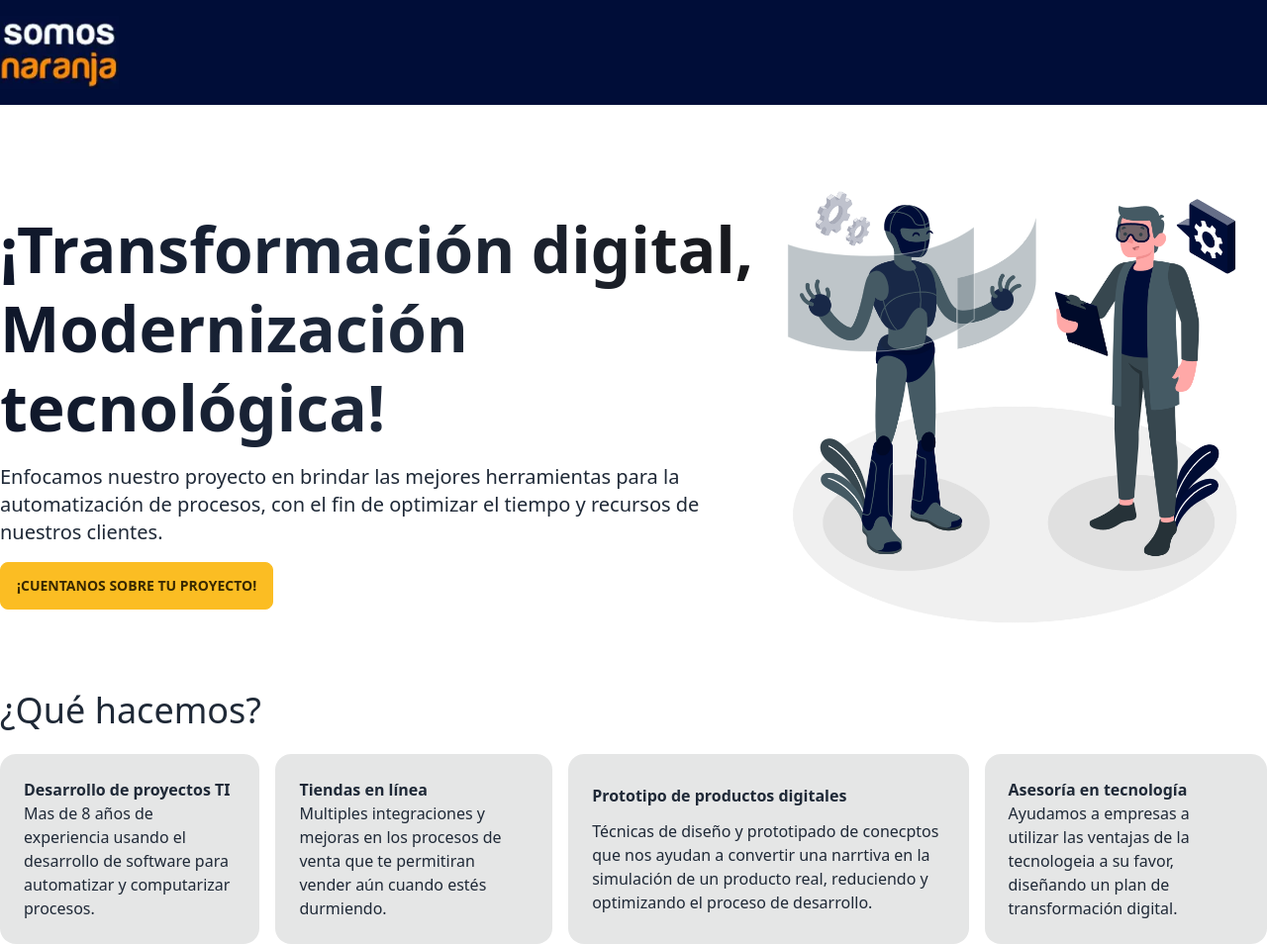
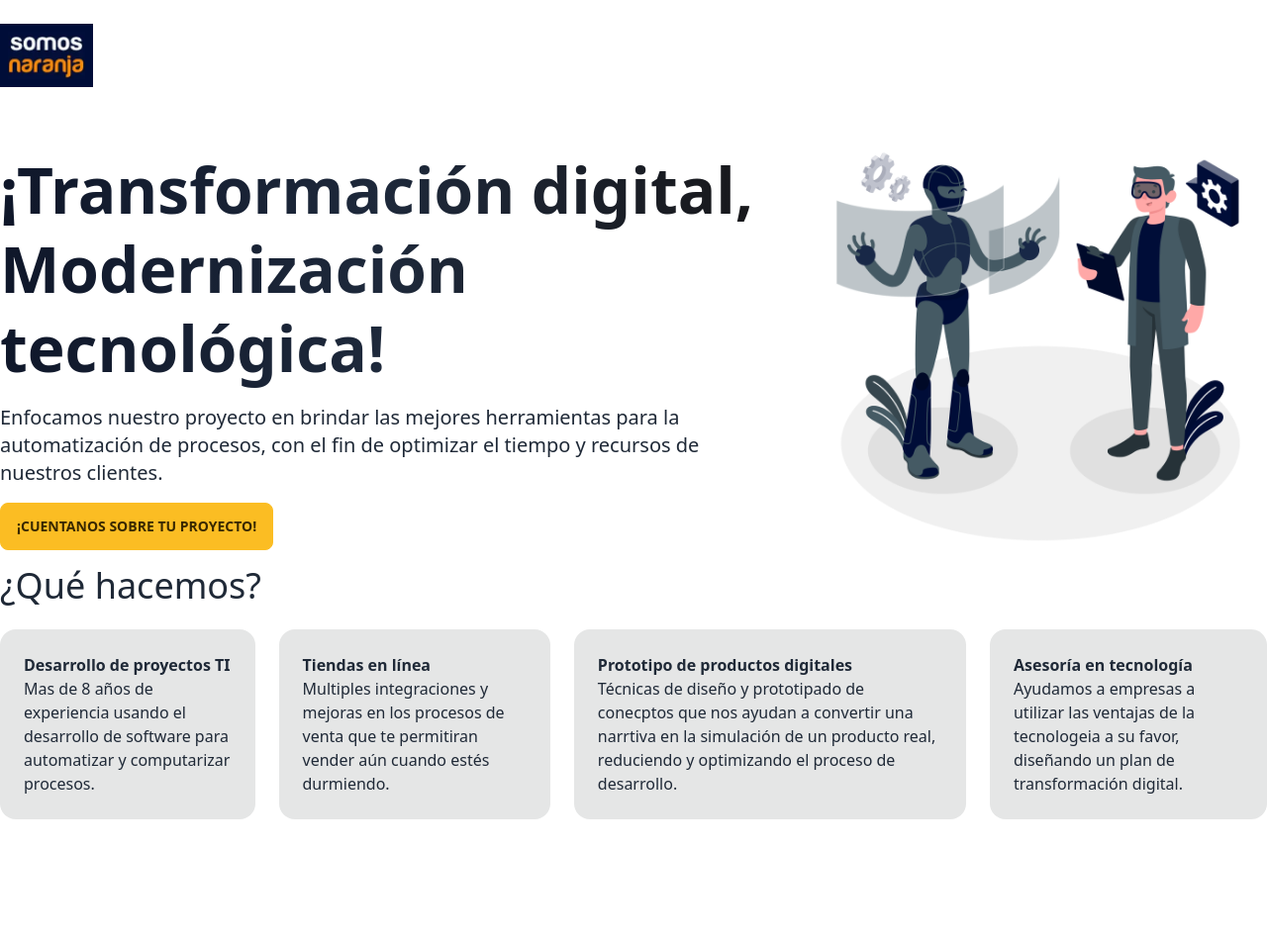
Before and after one commit to Somos-Naranja/web, a plain HTML site: page index.html in a window 1280 px wide. Shown: the whole page at 99% size. After the commit the page ends 828 px from the top, so only its background shows below. Drawn offline with nearby package versions, Linux system fonts and the light colour scheme.

Commit message:
Refactor design

```diff
--- a/index.html
+++ b/index.html
@@ -12,16 +12,16 @@
         <script src="https://cdn.tailwindcss.com"></script>
     </head>
     <body>
-        <header class='bg-[#000d38] py-2'>
+        <header class='bg-white py-4'>
             <div class="navbar container mx-auto lg:px-0">
                 <a href='/'>
-                    <img src="/public/logo.png" alt="Somos Naranja" width=120 height=70 />
+                    <img src="/public/logo.png" alt="Somos Naranja" class="h-16 p-2 bg-[#000d38] " />
                 </a>
             </div>
         </header>
         <main class=''>
             <div class="container mx-auto flex flex-col">
-                <div class='flex py-10 items-center'>
+                <div class='flex items-center'>
                 <div class="lg:w-[60%]">
                     <h1 class="leading-tight mb-4 pt-4 mx-auto mb-0 text-2xl font-black bg-clip-text text-transparent bg-gradient-to-r from-slate-900 via-slate-800 to-zinc-900 xl:pt-6 sm:text-[3rem] lg:text-[4rem]">
                     ¡Transformación digital, <br />
@@ -34,8 +34,8 @@
                     </p>
                     <a href="https://api.whatsapp.com/send/?phone=56941430022&text=Hola%2C+he+visto+su+sitio+web%2C+y+estoy+interesado+en+agendar+una+reuni%C3%B3n.&type=phone_number&app_absent=0" target="_blank" class="btn btn-warning">¡Cuentanos sobre tu proyecto!</a>
                 </div>
-                <div class="lg:w-[40%] flex justify-end">
-                    <Image src="/public/banner.png" alt="Somos Naranja" width={420} height={420} />
+                <div class="invisible lg:visible lg:w-[40%] flex justify-end">
+                    <Image src="/public/banner.png" alt="Somos Naranja" class="h-[460px]" />
                 </div>
                 </div>
             </div>
@@ -45,22 +45,22 @@
                     ¿Qué hacemos?
                     </h1>
                 </div>
-                <div class="flex flex-col w-full lg:flex-row gap-4">
-                    <div class="rounded-box items-center p-6 transition ease-in-out delay-150 duration-300 grid flex-grow card bg-base-300 hover:bg-[#000d38] hover:-translate-y-1 hover:scale-110 hover:text-white">
+                <div class="flex flex-col w-full lg:flex-row gap-6">
+                    <div class="rounded-box items-center p-6 transition ease-in-out delay-150 duration-300 grid flex-grow card bg-base-300 hover:bg-[#000d38] hover:-translate-y-1 hover:scale-105 hover:text-white">
                         <h3 class='font-bold'>Desarrollo de proyectos TI</h3>
                         <p>
                             Mas de 8 años de experiencia usando el desarrollo de
                             software para automatizar y computarizar procesos.
                         </p>
                     </div>
-                    <div class="rounded-box items-center p-6 transition ease-in-out delay-150 duration-300 grid flex-grow card bg-base-300 hover:bg-[#000d38] hover:-translate-y-1 hover:scale-110 hover:text-white">
+                    <div class="rounded-box items-center p-6 transition ease-in-out delay-150 duration-300 grid flex-grow card bg-base-300 hover:bg-[#000d38] hover:-translate-y-1 hover:scale-105 hover:text-white">
                         <h3 class='font-bold'>Tiendas en línea</h3>
                         <p>
                             Multiples integraciones y mejoras en los procesos de
                             venta que te permitiran vender aún cuando estés durmiendo.
                         </p>
                     </div>
-                    <div class="rounded-box items-center p-6 transition ease-in-out delay-150 duration-300 grid flex-grow card bg-base-300 hover:bg-[#000d38] hover:-translate-y-1 hover:scale-110 hover:text-white">
+                    <div class="rounded-box items-center p-6 transition ease-in-out delay-150 duration-300 grid flex-grow card bg-base-300 hover:bg-[#000d38] hover:-translate-y-1 hover:scale-105 hover:text-white">
                         <h3 class='font-bold'>Prototipo de productos digitales</h3>
                         <p>
                             Técnicas de diseño y prototipado de conecptos que nos
@@ -68,7 +68,7 @@
                             producto real, reduciendo y optimizando el proceso de desarrollo.
                         </p>
                     </div>
-                    <div class="rounded-box items-center p-6 transition ease-in-out delay-150 duration-300 grid flex-grow card bg-base-300 hover:bg-[#000d38] hover:-translate-y-1 hover:scale-110 hover:text-white">
+                    <div class="rounded-box items-center p-6 transition ease-in-out delay-150 duration-300 grid flex-grow card bg-base-300 hover:bg-[#000d38] hover:-translate-y-1 hover:scale-105 hover:text-white">
                         <h3 class='font-bold'>Asesoría en tecnología</h3>
                         <p>
                             Ayudamos a empresas a utilizar las ventajas de la
```
